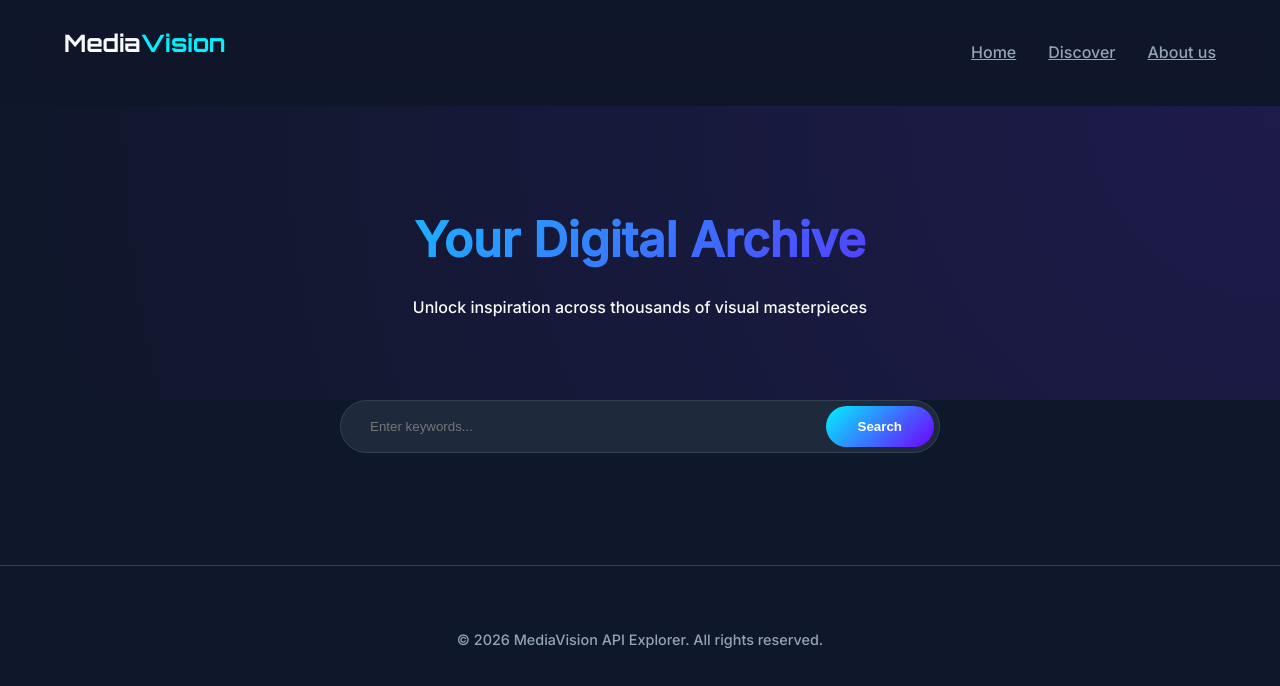
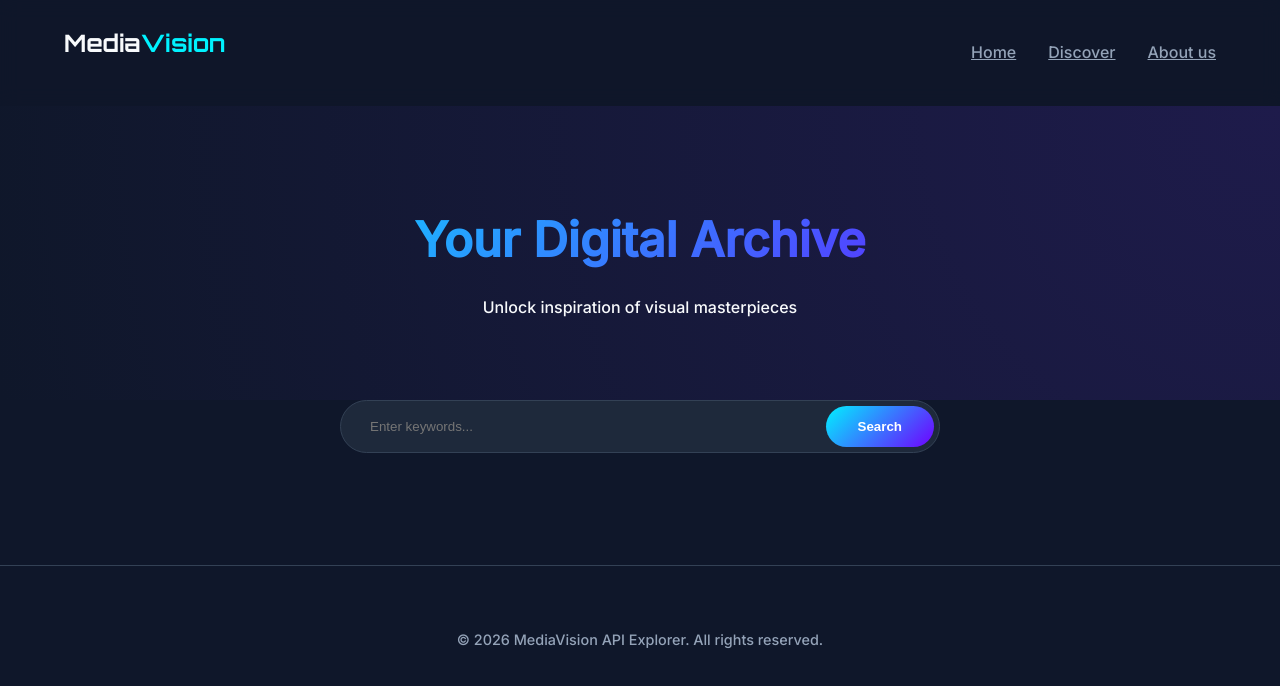
Before and after one commit to studentlpnu/git-lab1, a website built with Vite: page src/index.html in a window 1280 px wide. Built offline with nearby package versions, Linux system fonts and the light colour scheme; what simplelightbox would draw is missing.

Commit message:
change text in develop branch

```diff
--- a/src/index.html
+++ b/src/index.html
@@ -21,7 +21,7 @@
     <header class="hero-section">
         <div class="hero-content">
             <h1>Your Digital Archive</h1>
-            <p>Unlock inspiration across thousands of visual masterpieces</p>
+            <p>Unlock inspiration of visual masterpieces</p>
         </div>
     </header>
 
```
